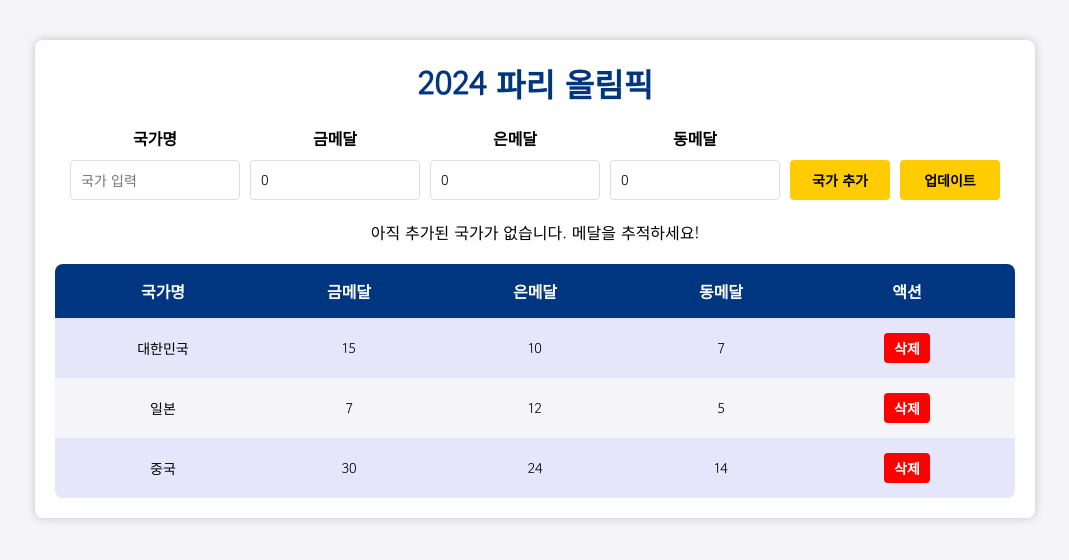
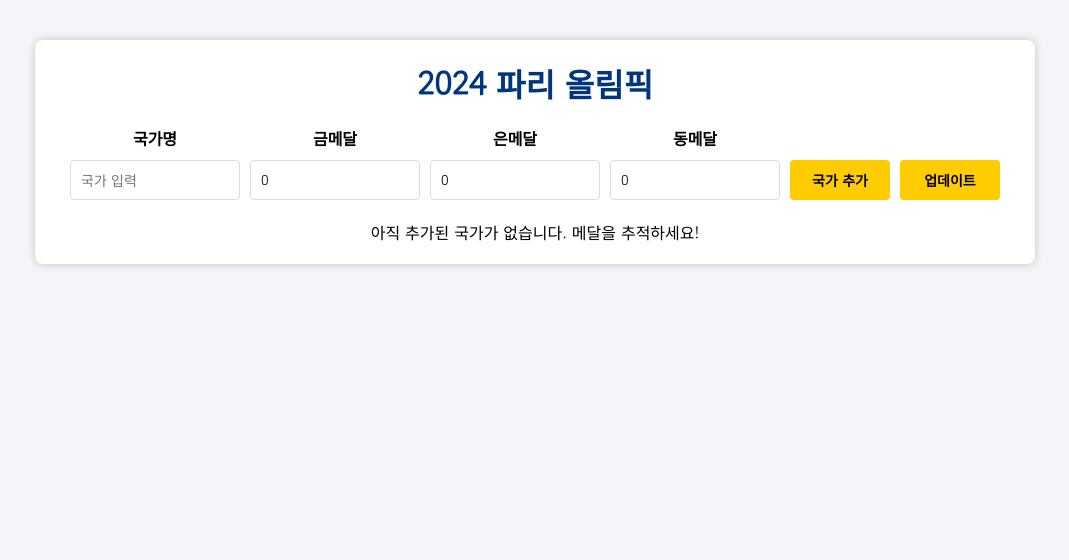
Before and after one commit to ParkGana/sparta-project-medal-tracker, a React (Vite) app: page / in a window 1280 px wide. Shown: the top 560 px of the page, without its empty margins (105-1174 px from the left). Built offline with nearby package versions, Linux system fonts and the light colour scheme.

Commit message:
feat : 메달 집계 내역 추가 및 조회하기

```diff
--- a/src/App.jsx
+++ b/src/App.jsx
@@ -128,41 +128,52 @@ function App() {
     const [gold, setGold] = useState(0);
     const [silver, setSilver] = useState(0);
     const [bronze, setBronze] = useState(0);
+    const [list, setList] = useState([]);
 
     /* 국가명 값 변경 */
     const changeCountry = (e) => setCountry(e.target.value);
 
     /* 금메달 값 변경 */
-    const changeGold = (e) => setGold(parseInt(e.target.value) < 0 ? 0 : parseInt(e.target.value));
+    const changeGold = (e) => setGold(e.target.value);
 
     /* 은메달 값 변경 */
-    const changeSilver = (e) => setSilver(parseInt(e.target.value) < 0 ? 0 : parseInt(e.target.value));
+    const changeSilver = (e) => setSilver(e.target.value);
 
     /* 동메달 값 변경 */
-    const changeBronze = (e) => setBronze(parseInt(e.target.value) < 0 ? 0 : parseInt(e.target.value));
+    const changeBronze = (e) => setBronze(e.target.value);
 
-    /* 추가 및 업데이트 이벤트 */
+    /* form submit 이벤트 */
     const handleSubmit = (e) => {
         e.preventDefault();
 
-        window.alert('버튼 클릭');
+        e.nativeEvent.submitter.name === 'create' && handleCreate();
+        e.nativeEvent.submitter.name === 'update' && handleUpdate();
+    };
 
+    /* 추가 이벤트 */
+    const handleCreate = () => {
+        if (!country) {
+            window.alert('국가명을 입력해주세요.');
+        } else if (parseInt(gold) < 0 || parseInt(silver) < 0 || parseInt(bronze) < 0) {
+            window.alert('메달의 갯수는 0보다 작을 수 없습니다.');
+        } else {
+            setList([...list, { country, gold: gold || 0, silver: silver || 0, bronze: bronze || 0 }]);
             setCountry('');
             setGold(0);
             setSilver(0);
             setBronze(0);
+        }
+    };
+
+    /* 수정 이벤트 */
+    const handleUpdate = () => {
+        window.alert('수정');
     };
 
     /* 삭제 이벤트 */
     const handleDelete = () => {
-        window.alert('버튼 클릭');
+        window.alert('삭제');
     };
-
-    const listItems = [
-        { country: '대한민국', gold: 15, silver: 10, bronze: 7 },
-        { country: '일본', gold: 7, silver: 12, bronze: 5 },
-        { country: '중국', gold: 30, silver: 24, bronze: 14 }
-    ];
 
     return (
         <Container>
@@ -185,12 +196,11 @@ function App() {
                     <InputTitle>동메달</InputTitle>
                     <Input type="number" value={bronze} onChange={changeBronze} />
                 </InputContainer>
-                <CreateUpdate type="submit" value="국가 추가" />
-                <CreateUpdate type="submit" value="업데이트" />
+                <CreateUpdate type="submit" name="create" value="국가 추가" />
+                <CreateUpdate type="submit" name="update" value="업데이트" />
             </Form>
 
-            <Message>아직 추가된 국가가 없습니다. 메달을 추적하세요!</Message>
-
+            {list.length ? (
                 <ListContainer>
                     <ListTitleContainer>
                         <ListTitle>국가명</ListTitle>
@@ -199,7 +209,9 @@ function App() {
                         <ListTitle>동메달</ListTitle>
                         <ListTitle>액션</ListTitle>
                     </ListTitleContainer>
-                {listItems.map((item, index) => {
+                    {list
+                        .sort((a, b) => b.gold - a.gold)
+                        .map((item, index) => {
                             return (
                                 <ListValueContainer key={index}>
                                     <ListValue>{item.country}</ListValue>
@@ -215,6 +227,9 @@ function App() {
                             );
                         })}
                 </ListContainer>
+            ) : (
+                <Message>아직 추가된 국가가 없습니다. 메달을 추적하세요!</Message>
+            )}
         </Container>
     );
 }
```
Lines whose indentation alone changed are shown as unchanged.
